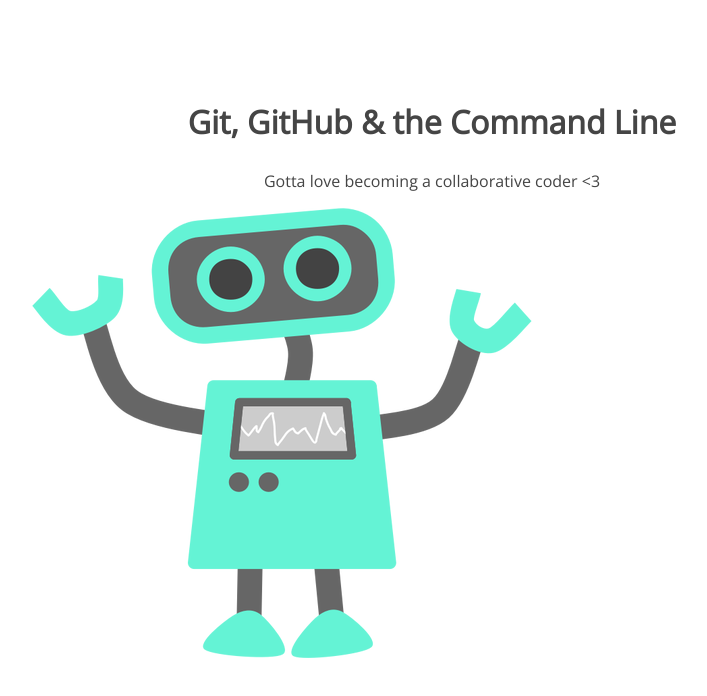
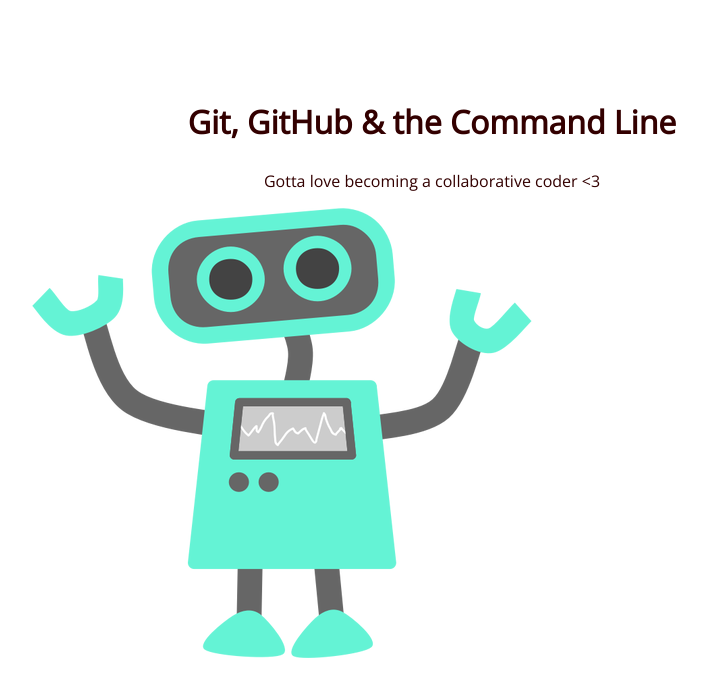
Before and after one commit to cbolton27/105-project, a plain HTML site: page index.html in a window 1280 px wide. Shown: the whole page, without its empty margins (208-915 px from the left). Drawn offline with nearby package versions, Linux system fonts and the light colour scheme.

Commit message:
h1 color change

```diff
--- a/css/style.css
+++ b/css/style.css
@@ -5,7 +5,7 @@
 section h1,
 section p {
 	text-align: center;
-	color: #454545;
+	color: #330000;
 }
 section h1 {
 	font: 32px 'Open Sans';
```
